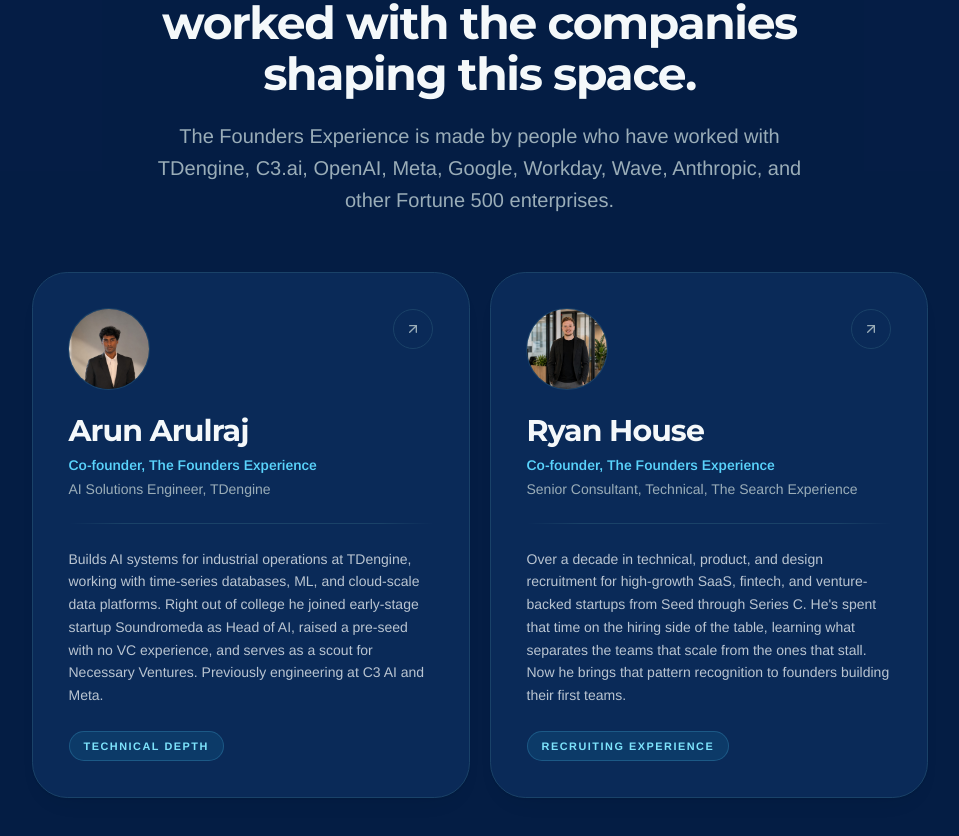
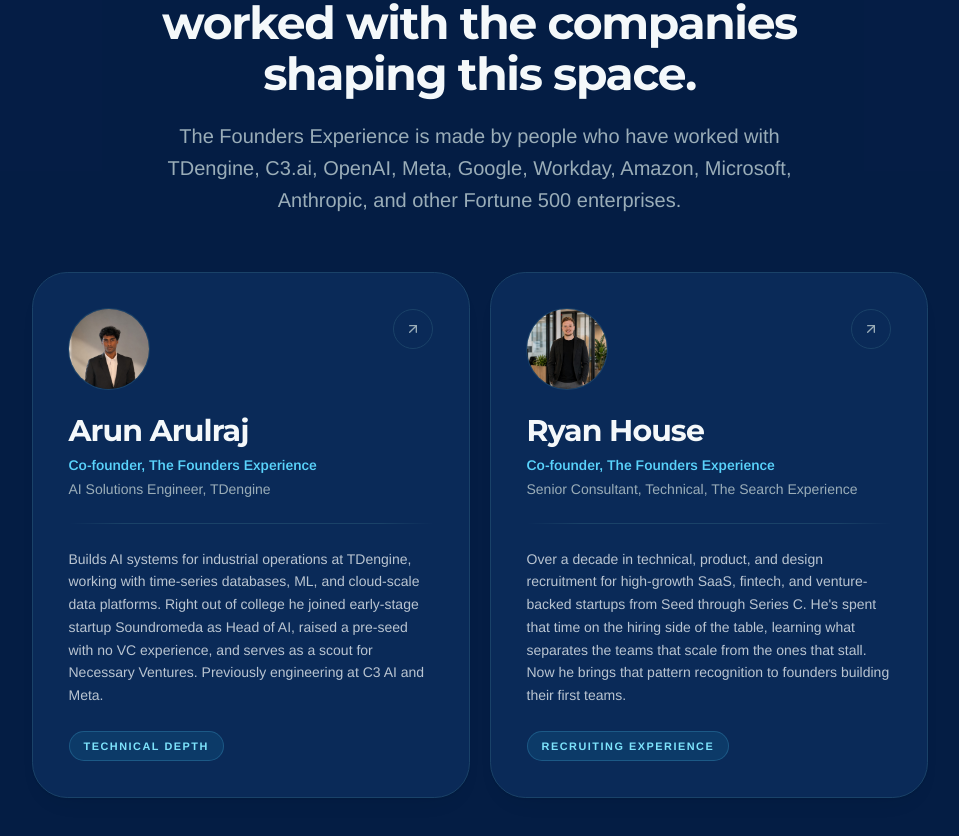
Before and after one commit to rarulraj/TheFoundersExperience-, a Next.js app: page /about in a window 1280 px wide. Shown: the part 1608-2444 px from the top of the page, without its empty margins (153-1112 px from the left). Built offline with nearby package versions, Linux system fonts and the light colour scheme.

Commit message:
Replace Wave with Amazon and Microsoft on the company list.
The marquee is companies the founders have worked with, and Wave no longer belongs there.

Co-authored-by: Cursor <cursoragent@cursor.com>

```diff
--- a/src/components/Founders.tsx
+++ b/src/components/Founders.tsx
@@ -3,7 +3,11 @@
 import Image from "next/image";
 import { ArrowUpRight } from "lucide-react";
 import { FadeIn } from "@/components/FadeIn";
-import { founders } from "@/data/content";
+import {
+  companiesWorkedWith,
+  companiesWorkedWithNote,
+  founders,
+} from "@/data/content";
 
 export function Founders() {
   return (
@@ -16,9 +20,8 @@ export function Founders() {
             space.
           </h2>
           <p className="mx-auto mt-5 max-w-2xl text-lead text-muted-foreground">
-            The Founders Experience is made by people who have worked with
-            TDengine, C3.ai, OpenAI, Meta, Google, Workday, Wave, Anthropic, and
-            other Fortune 500 enterprises.
+            The Founders Experience is made by people who have worked with{" "}
+            {companiesWorkedWith.join(", ")}, {companiesWorkedWithNote}.
           </p>
         </FadeIn>
 
--- a/src/data/content.ts
+++ b/src/data/content.ts
@@ -330,7 +330,8 @@ export const companiesWorkedWith = [
   "Meta",
   "Google",
   "Workday",
-  "Wave",
+  "Amazon",
+  "Microsoft",
   "Anthropic",
 ];
 
@@ -436,13 +437,4 @@ export const budgetRanges = [
   "Let’s Discuss",
 ];
 
-export const memberLogos = [
-  "TDengine",
-  "C3.ai",
-  "OpenAI",
-  "Meta",
-  "Google",
-  "Workday",
-  "Wave",
-  "Anthropic",
-];
+export const memberLogos = companiesWorkedWith;
```
